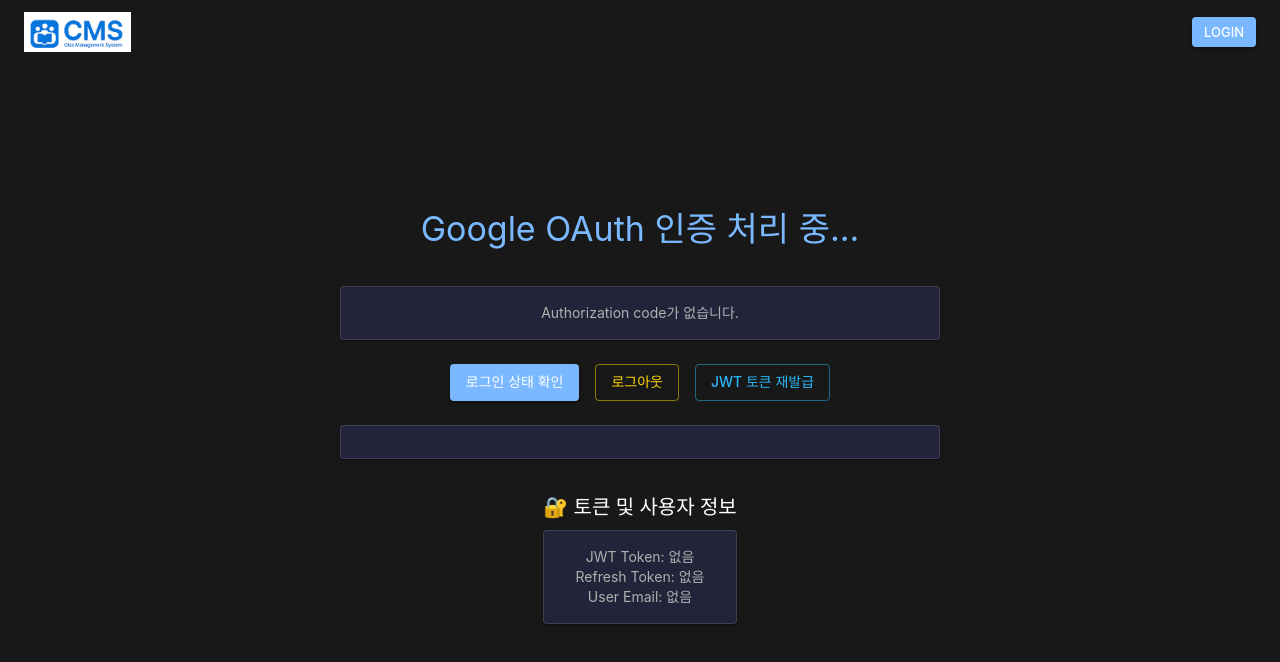
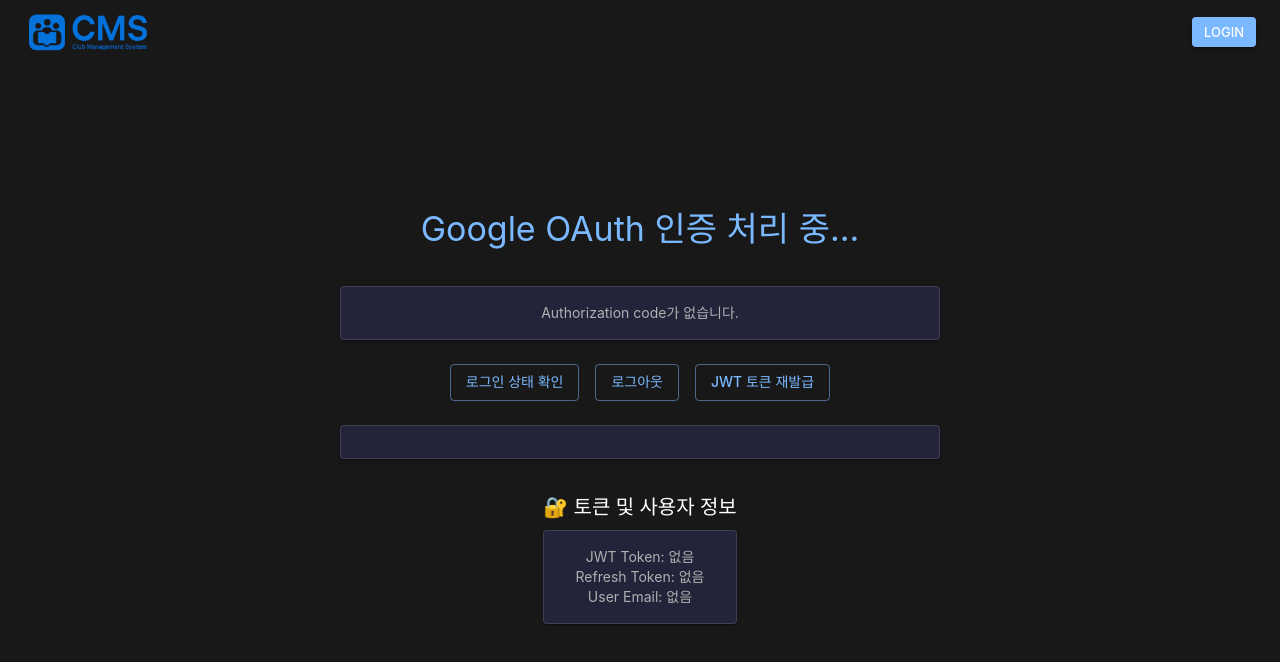
Before and after one commit to handong-app/CMS, a React (Vite) app in the folder src/main/front/: page /google/callback in a window 1280 px wide. Shown: the top 662 px of the page. Built offline with nearby package versions, Linux system fonts and the light colour scheme; no server answers; a web font is replaced by a local one.

Commit message:
💄 FE/Style: Update logo and refine button designs
Replaced the previous logo with a new, updated version for improved brand consistency and Adjusted button styles (variants, colors) for better visual hierarchy and user experience, aligning with the overall theme.

```diff
--- a/src/main/front/src/pages/GoogleCallback.tsx
+++ b/src/main/front/src/pages/GoogleCallback.tsx
@@ -205,23 +205,26 @@ const GoogleOAuthCallback: React.FC = () => {
         spacing={2}
         sx={{ mt: theme.spacing(3) }}
       >
+        {/* 로그인 상태 확인 버튼 수정: variant="outlined"로 변경하고 color="primary" 유지 */}
         <Button
-          variant="contained"
+          variant="outlined" // 여기를 "outlined"로 변경
           color="primary"
           onClick={checkLoginStatus}
         >
           로그인 상태 확인
         </Button>
+        {/* 로그아웃 버튼: variant="outlined"로 유지하고 color를 primary로 통일 (선택 사항) */}
         <Button
           variant="outlined"
-          color="secondary"
+          color="primary" // primary 색상으로 통일
           onClick={logout}
         >
           로그아웃
         </Button>
+        {/* JWT 토큰 재발급 버튼: variant="outlined"로 유지하고 color를 primary로 통일 (선택 사항) */}
         <Button
           variant="outlined"
-          color="info"
+          color="primary" // primary 색상으로 통일
           onClick={refreshAccessToken}
         >
           JWT 토큰 재발급
@@ -260,19 +263,16 @@ const GoogleOAuthCallback: React.FC = () => {
             maxWidth: '600px',
             backgroundColor: theme.palette.background.paper,
             color: theme.palette.text.secondary,
-            // 텍스트 오버플로우 처리 스타일 추가
-            overflow: 'hidden', // 내용이 넘치면 숨김
-            textOverflow: 'ellipsis', // 넘친 부분을 ...으로 표시
-            whiteSpace: 'nowrap', // 텍스트를 한 줄로 유지
+            overflow: 'hidden',
+            textOverflow: 'ellipsis',
+            whiteSpace: 'nowrap',
             boxShadow: theme.shadows[1],
           }}
         >
           <Typography component="pre" variant="body2" sx={{
-            // 각 Typography에도 개별적으로 오버플로우 스타일 적용
             overflow: 'hidden',
             textOverflow: 'ellipsis',
             whiteSpace: 'nowrap',
-            // Pre 태그의 기본 스타일 (줄바꿈 방지)이 남아있을 수 있으므로 추가적으로 강제
           }}>
             JWT Token: {jwtToken || "없음"}
           </Typography>
```
Also changed, not shown: src/main/front/src/assets/Logo.png.
